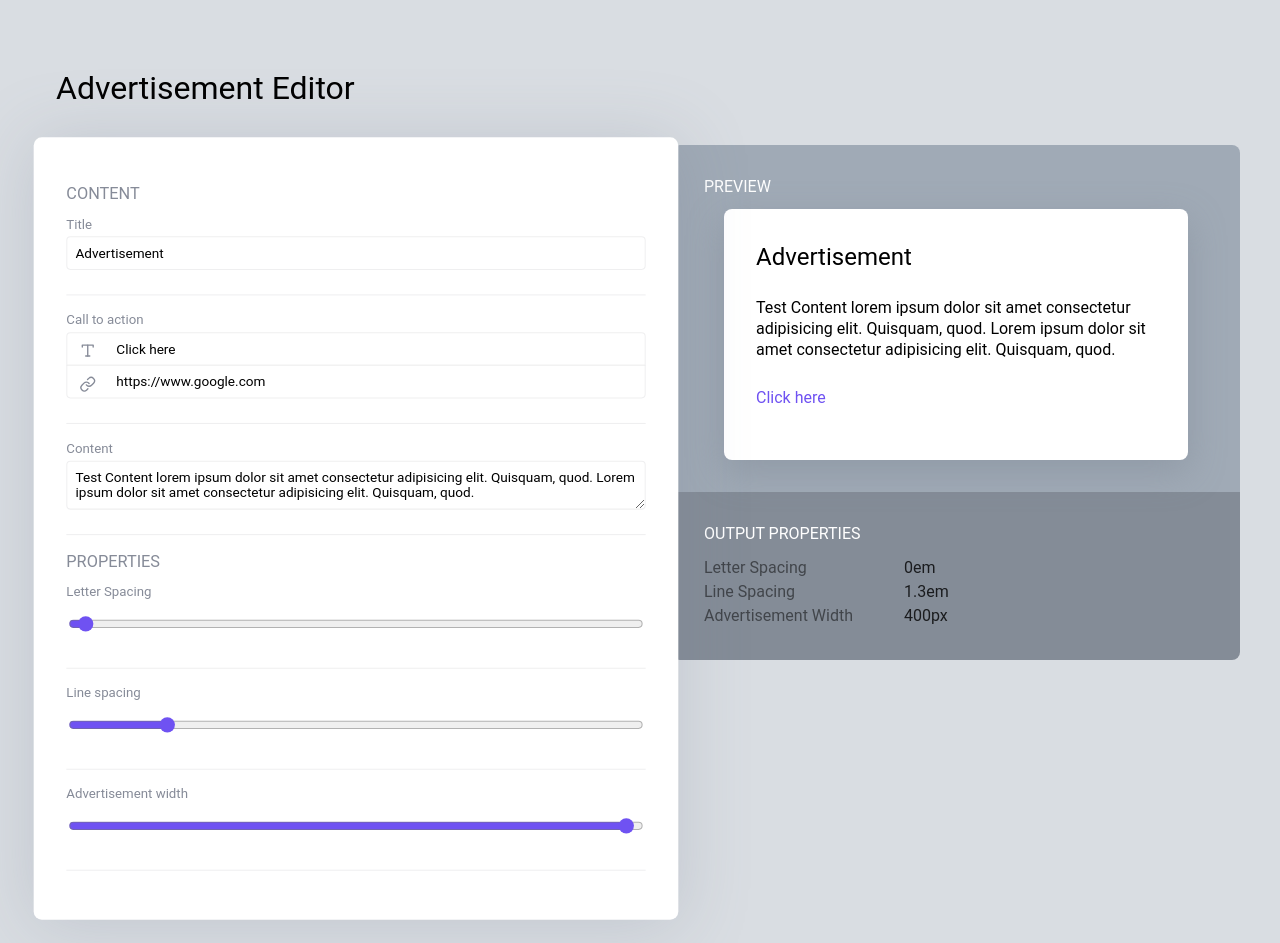
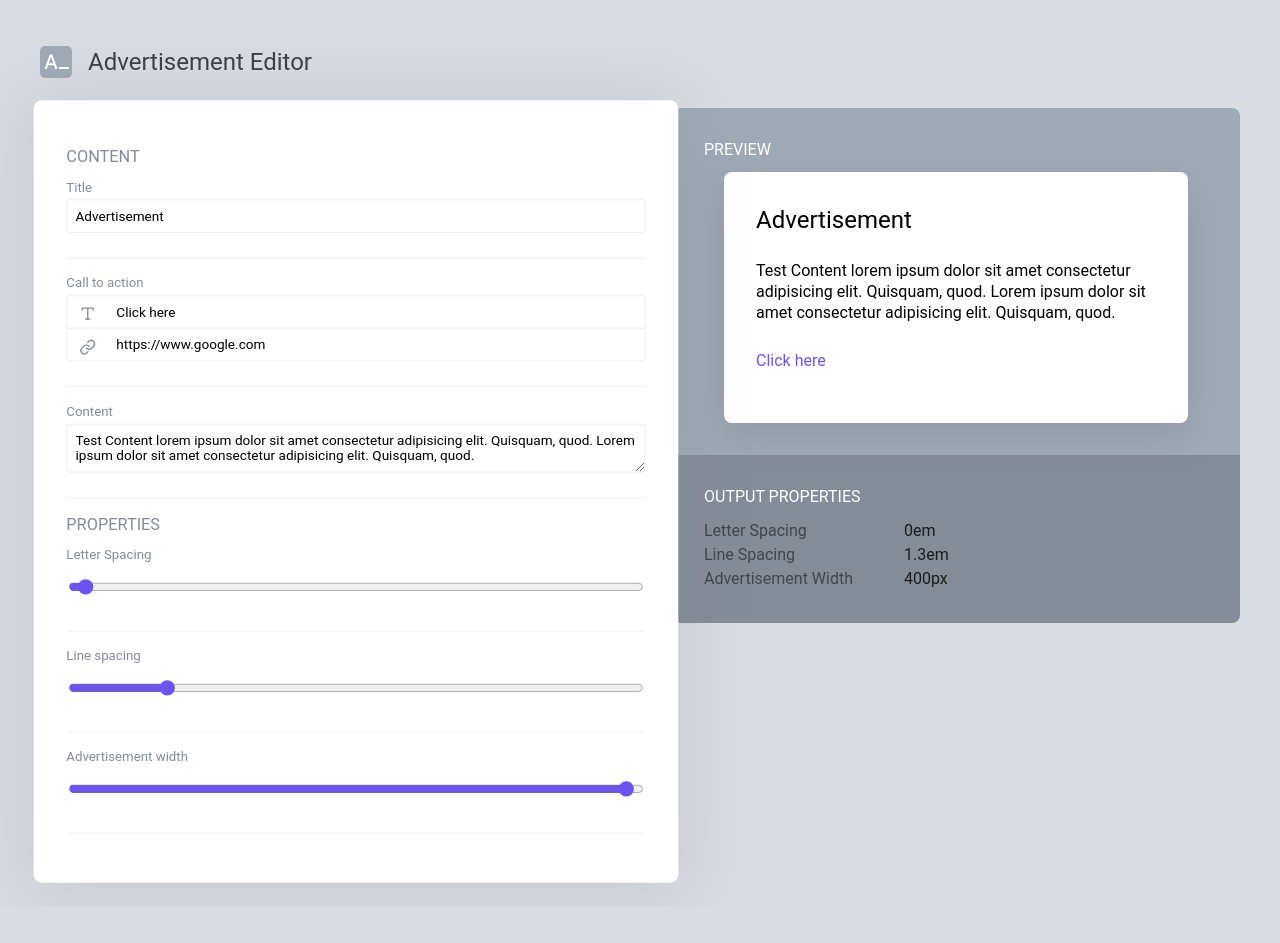
Before and after one commit to imadx/advertisement-editor, a React (Vite) app: page / in a window 1280 px wide. After the commit the page ends 907 px from the top, so only its background shows below. Built offline with nearby package versions, Linux system fonts and the light colour scheme.

Commit message:
update header styles

```diff
--- a/src/components/Header.module.css
+++ b/src/components/Header.module.css
@@ -0,0 +1,13 @@
+.container {
+  display: flex;
+  flex-wrap: wrap;
+  align-items: center;
+  gap: 1rem;
+  margin-bottom: 1rem;
+}
+
+.container h1 {
+  font-size: 1.5rem;
+  color: var(--text-color-black);
+  opacity: 0.8;
+}
--- a/src/components/Header.tsx
+++ b/src/components/Header.tsx
@@ -1,6 +1,11 @@
+import { IconLogo } from "./IconLogo";
+
+import styles from "./Header.module.css";
+
 export const Header = () => {
   return (
-    <header>
+    <header className={styles.container}>
+      <IconLogo />
       <h1>Advertisement Editor</h1>
     </header>
   );
--- /dev/null
+++ b/src/components/IconLogo.tsx
@@ -0,0 +1,18 @@
+export const IconLogo = () => {
+  return (
+    <svg
+      width="32"
+      height="32"
+      viewBox="0 0 32 32"
+      fill="none"
+      xmlns="http://www.w3.org/2000/svg"
+    >
+      <rect width="32" height="32" rx="5" fill="#A0AAB6" />
+      <path
+        d="M6.82662 23H4.49707L9.73145 8.45453H12.267L17.5013 23H15.1718L11.0596 11.0966H10.9459L6.82662 23ZM7.21724 17.304H14.7741V19.1506H7.21724V17.304Z"
+        fill="white"
+      />
+      <rect x="19" y="21" width="10" height="2" fill="white" />
+    </svg>
+  );
+};
--- a/src/components/Layout.module.css
+++ b/src/components/Layout.module.css
@@ -8,7 +8,6 @@
 
 .container > header {
   flex: 1 100%;
-  padding: 1rem;
 }
 
 .container > div:nth-child(2) {
```
